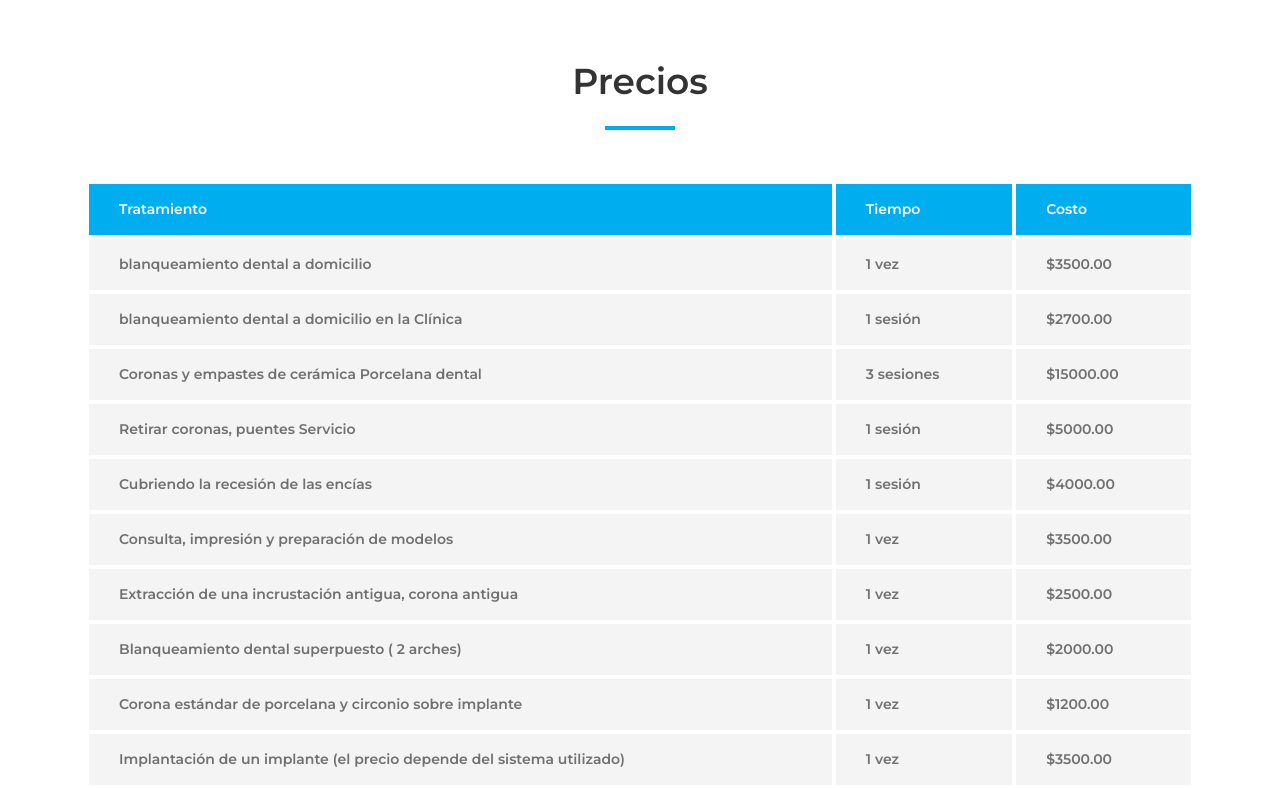
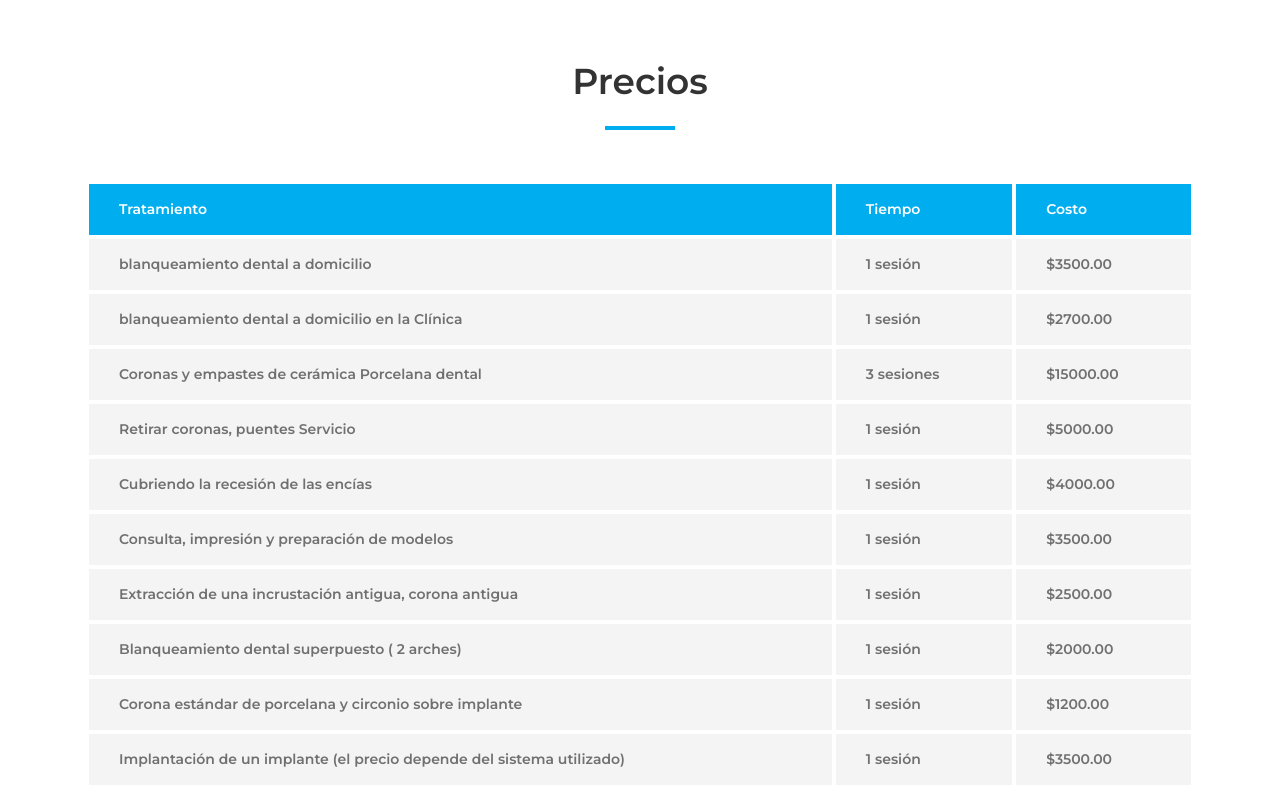
Before and after one commit to afr-ops/drnavarro, a Django app: page / in a window 1280 px wide. Shown: the part 2600-3388 px from the top of the page. Run offline with Django 3.2, Linux system fonts and the light colour scheme; some libraries are stand-ins or nearby versions.

Commit message:
configuracion arreglos contacto/home

```diff
--- a/website/templates/contact.html
+++ b/website/templates/contact.html
@@ -37,7 +37,7 @@
           <div class="col-6 col-md-9 col-lg-8">
             <div class="top-header-content">
               <a href="#" data-toggle="tooltip" data-placement="bottom" title="28 Jackson Street, Chicago, 7788569 USA"><i class="fa fa-map-marker"></i> <span>Libertad 819, Merlo Buenos Aires - ARG</span></a>
-              <a href="#" data-toggle="tooltip" data-placement="bottom" title="info.dento@gmail.com"><i class="fa fa-envelope"></i> <span>info.dento@gmail.com</span></a>
+              <a href="#" data-toggle="tooltip" data-placement="bottom" title="info.dento@gmail.com"><i class="fa fa-envelope"></i> <span>natalianavarro@gmail.com</span></a>
             </div>
           </div>
           <!-- Top Header Social Info -->
--- a/website/templates/home.html
+++ b/website/templates/home.html
@@ -353,7 +353,7 @@
               <tbody>
                 <tr>
                   <th scope="row">blanqueamiento dental a domicilio</th>
-                  <td>1 vez</td>
+                  <td>1 sesión</td>
                   <td>$3500.00</td>
                 </tr>
                 <tr>
@@ -378,27 +378,27 @@
                 </tr>
                 <tr>
                   <th scope="row">Consulta, impresión y preparación de modelos</th>
-                  <td>1 vez</td>
+                  <td>1 sesión</td>
                   <td>$3500.00</td>
                 </tr>
                 <tr>
                   <th scope="row">Extracción de una incrustación antigua, corona antigua</th>
-                  <td>1 vez</td>
+                  <td>1 sesión</td>
                   <td>$2500.00</td>
                 </tr>
                 <tr>
                   <th scope="row">Blanqueamiento dental superpuesto ( 2 arches)</th>
-                  <td>1 vez</td>
+                  <td>1 sesión</td>
                   <td>$2000.00</td>
                 </tr>
                 <tr>
                   <th scope="row">Corona estándar de porcelana y circonio sobre implante</th>
-                  <td>1 vez</td>
+                  <td>1 sesión</td>
                   <td>$1200.00</td>
                 </tr>
                 <tr>
                   <th scope="row">Implantación de un implante (el precio depende del sistema utilizado)</th>
-                  <td>1 vez</td>
+                  <td>1 sesión</td>
                   <td>$3500.00</td>
                 </tr>
               </tbody>
```
Also changed, not shown: static/website/img/core-img/logo.png.
